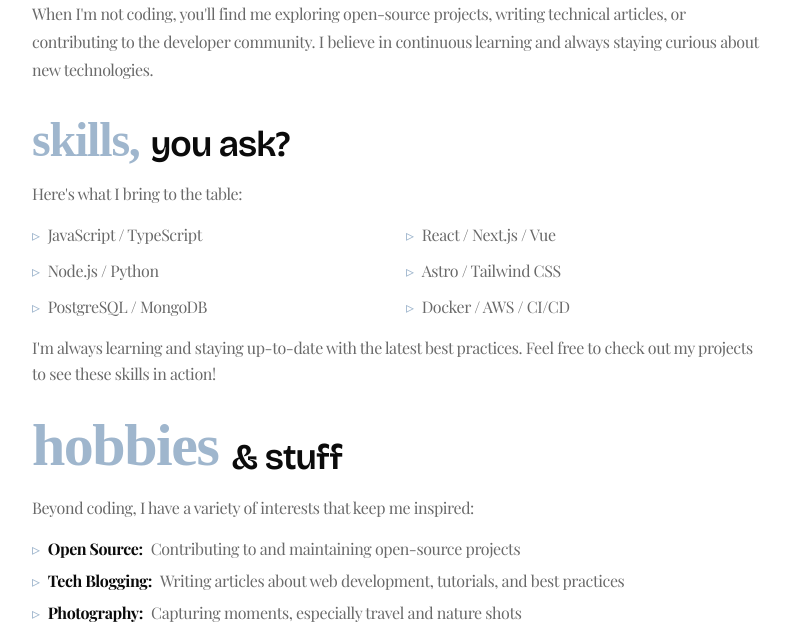
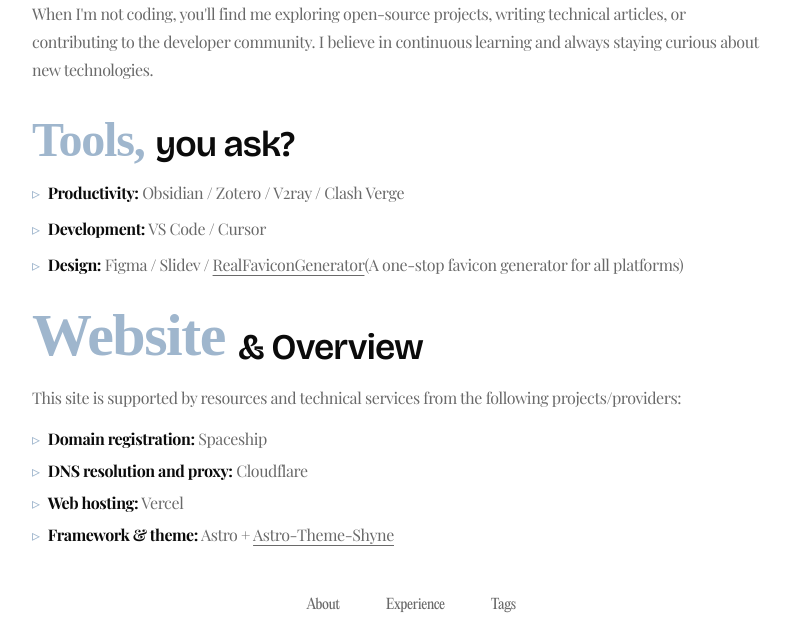
Before and after one commit to FuTseYi/Astro-Theme-Shyne, an Astro site: page /about in a window 1280 px wide. Shown: the part 790-1420 px from the top of the page, without its empty margins (240-1030 px from the left). Built offline with nearby package versions, Linux system fonts and the light colour scheme; Astro itself is replaced by a stand-in of ours; some icons are missing; a web font is replaced by a local one.

Commit message:
feat: 更新关于页面内容，优化工具和网站概述部分

```diff
--- a/src/pages/about.astro
+++ b/src/pages/about.astro
@@ -70,105 +70,115 @@
         <p
           class="prose prose-sm text-muted-foreground max-w-none text-center font-serif md:text-left"
         >
-          Hi, I'm Shyne — a passionate developer who loves turning ideas into reality through code.
-          With a background in computer science and years of hands-on experience in full-stack development,
-          I specialize in building performant, accessible, and beautiful web applications.
+          Hi, I'm Shyne — a passionate developer who loves turning ideas into
+          reality through code. With a background in computer science and years
+          of hands-on experience in full-stack development, I specialize in
+          building performant, accessible, and beautiful web applications.
         </p>
         <p
           class="prose prose-sm text-muted-foreground mt-4 max-w-none text-center font-serif md:text-left"
         >
-          My journey started with curiosity about how websites work, which led me to dive deep into HTML, CSS,
-          and JavaScript. Over time, I expanded my toolkit to include modern frameworks like React, Vue,
-          and of course, Astro — which inspired this very theme!
+          My journey started with curiosity about how websites work, which led
+          me to dive deep into HTML, CSS, and JavaScript. Over time, I expanded
+          my toolkit to include modern frameworks like React, Vue, and of
+          course, Astro — which inspired this very theme!
         </p>
         <p
           class="prose prose-sm text-muted-foreground mt-4 max-w-none text-center font-serif md:text-left"
         >
-          When I'm not coding, you'll find me exploring open-source projects, writing technical articles,
-          or contributing to the developer community. I believe in continuous learning and always staying
-          curious about new technologies.
+          When I'm not coding, you'll find me exploring open-source projects,
+          writing technical articles, or contributing to the developer
+          community. I believe in continuous learning and always staying curious
+          about new technologies.
         </p>
       </div>
     </section>
 
-    <!-- Skills Section -->
+    <!-- Tools Section -->
     <section>
       <h2 class="font-bon-vivant text-accent mb-4 text-5xl font-semibold">
-        skills, <span class="text-foreground font-sans text-4xl">you ask?</span>
+        Tools, <span class="text-foreground font-sans text-4xl">you ask?</span>
       </h2>
 
-      <p
-        class="prose prose-sm text-muted-foreground max-w-3xl text-center font-serif leading-relaxed md:text-left"
+      <ul
+        class="text-muted-foreground mt-4 grid grid-cols-1 gap-3 text-left font-serif"
       >
-        Here's what I bring to the table:
-      </p>
-      <ul class="mt-4 grid grid-cols-2 gap-3 text-left font-serif text-muted-foreground">
-        <li class="flex items-center gap-2">
-          <span class="text-accent">▹</span> JavaScript / TypeScript
+        <li class="flex items-start gap-2">
+          <span class="text-accent shrink-0">▹</span>
+          <span class="inline-block">
+            <strong class="text-foreground">Productivity:</strong> Obsidian / Zotero
+            / V2ray / Clash Verge
+          </span>
         </li>
-        <li class="flex items-center gap-2">
-          <span class="text-accent">▹</span> React / Next.js / Vue
+        <li class="flex items-start gap-2">
+          <span class="text-accent shrink-0">▹</span>
+          <span class="inline-block">
+            <strong class="text-foreground">Development:</strong> VS Code / Cursor
+          </span>
         </li>
-        <li class="flex items-center gap-2">
-          <span class="text-accent">▹</span> Node.js / Python
-        </li>
-        <li class="flex items-center gap-2">
-          <span class="text-accent">▹</span> Astro / Tailwind CSS
-        </li>
-        <li class="flex items-center gap-2">
-          <span class="text-accent">▹</span> PostgreSQL / MongoDB
-        </li>
-        <li class="flex items-center gap-2">
-          <span class="text-accent">▹</span> Docker / AWS / CI/CD
+        <li class="flex items-start gap-2">
+          <span class="text-accent shrink-0">▹</span>
+          <span class="inline-block">
+            <strong class="text-foreground">Design:</strong> Figma / Slidev /
+            <a
+              href="https://realfavicongenerator.net/"
+              target="_blank"
+              class="hover:text-accent underline underline-offset-4 transition-colors"
+              >RealFaviconGenerator</a
+            >(A one-stop favicon generator for all platforms)
+          </span>
         </li>
       </ul>
-      <p
-        class="prose prose-sm text-muted-foreground mt-4 max-w-3xl text-center font-serif leading-relaxed md:text-left"
-      >
-        I'm always learning and staying up-to-date with the latest best practices.
-        Feel free to check out my projects to see these skills in action!
-      </p>
     </section>
 
-    <!-- Interests Section -->
+    <!-- Website Overview Section -->
     <section>
       <h2 class="text-accent font-bon-vivant mb-4 text-6xl font-semibold">
-        <span class="relative -top-1 inline-block">hobbies</span>
-        <span class="text-foreground font-sans text-4xl">& stuff</span>
+        <span class="relative -top-1 inline-block">Website</span>
+        <span class="text-foreground font-sans text-4xl">& Overview</span>
       </h2>
 
       <p
         class="text-muted-foreground max-w-3xl text-center font-serif leading-relaxed md:text-left"
       >
-        Beyond coding, I have a variety of interests that keep me inspired:
+        This site is supported by resources and technical services from the
+        following projects/providers:
       </p>
-      <ul class="mt-4 space-y-2 text-left font-serif text-muted-foreground">
-        <li class="flex items-center gap-2">
-          <span class="text-accent">▹</span>
-          <strong class="text-foreground">Open Source:</strong> Contributing to and maintaining open-source projects
+      <ul
+        class="text-muted-foreground mt-4 flex flex-col space-y-2 text-left font-serif"
+      >
+        <li class="flex items-start gap-2">
+          <span class="text-accent shrink-0">▹</span>
+          <span class="inline-block">
+            <strong class="text-foreground">Domain registration:</strong> Spaceship
+          </span>
         </li>
-        <li class="flex items-center gap-2">
-          <span class="text-accent">▹</span>
-          <strong class="text-foreground">Tech Blogging:</strong> Writing articles about web development, tutorials, and best practices
+        <li class="flex items-start gap-2">
+          <span class="text-accent shrink-0">▹</span>
+          <span class="inline-block">
+            <strong class="text-foreground">DNS resolution and proxy:</strong> Cloudflare
+          </span>
         </li>
-        <li class="flex items-center gap-2">
-          <span class="text-accent">▹</span>
-          <strong class="text-foreground">Photography:</strong> Capturing moments, especially travel and nature shots
+        <li class="flex items-start gap-2">
+          <span class="text-accent shrink-0">▹</span>
+          <span class="inline-block">
+            <strong class="text-foreground">Web hosting:</strong> Vercel
+          </span>
         </li>
-        <li class="flex items-center gap-2">
-          <span class="text-accent">▹</span>
-          <strong class="text-foreground">Gaming:</strong> Playing strategy and RPG games (coding + gaming = life!)
-        </li>
-        <li class="flex items-center gap-2">
-          <span class="text-accent">▹</span>
-          <strong class="text-foreground">Reading:</strong> Tech books, sci-fi novels, and developer podcasts
+        <li class="flex items-start gap-2">
+          <span class="text-accent shrink-0">▹</span>
+          <span class="inline-block">
+            <strong class="text-foreground">Framework & theme:</strong>
+            Astro +
+            <a
+              href="https://github.com/FuTseYi/Astro-Theme-Shyne"
+              target="_blank"
+              class="hover:text-accent underline underline-offset-4 transition-colors"
+              >Astro-Theme-Shyne</a
+            >
+          </span>
         </li>
       </ul>
-      <p
-        class="text-muted-foreground mt-4 max-w-3xl text-center font-serif leading-relaxed md:text-left"
-      >
-        Feel free to connect with me if you share similar interests or want to collaborate on something cool!
-      </p>
     </section>
   </div>
 </Layout>
```
